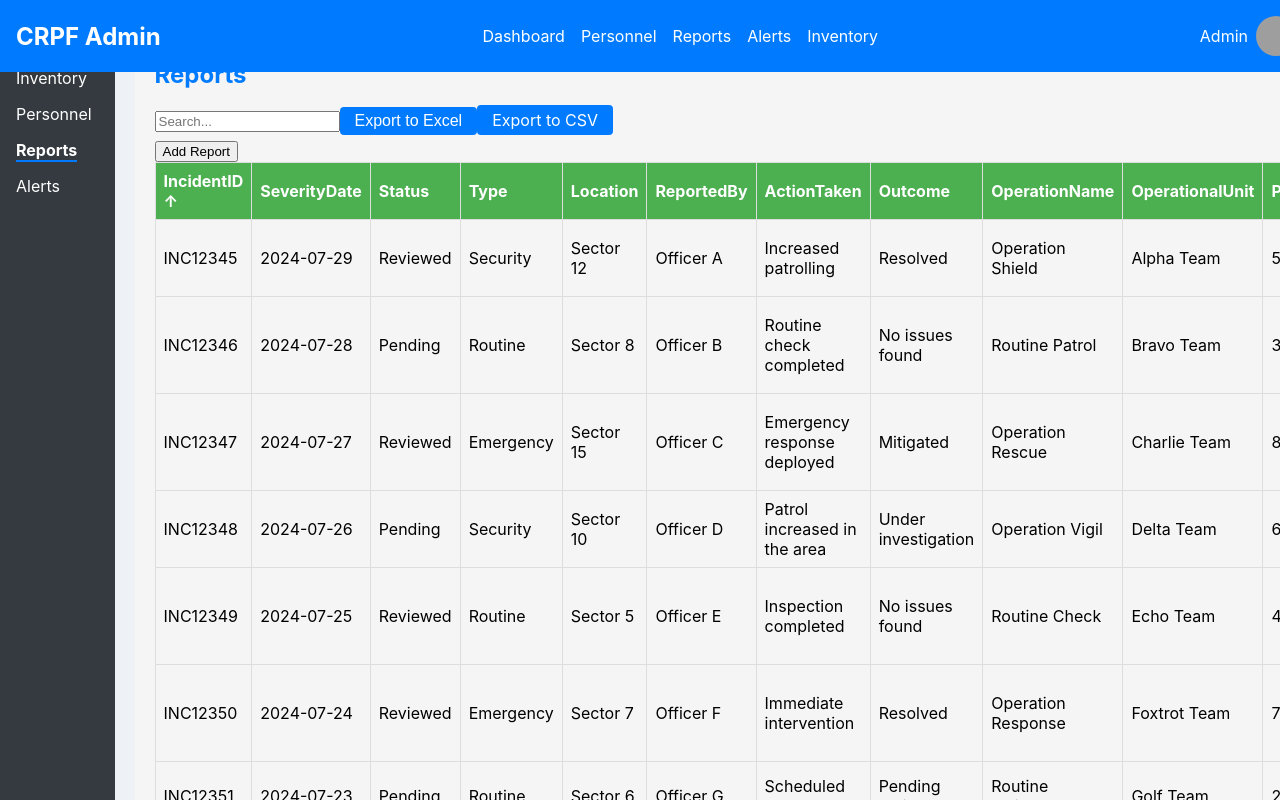
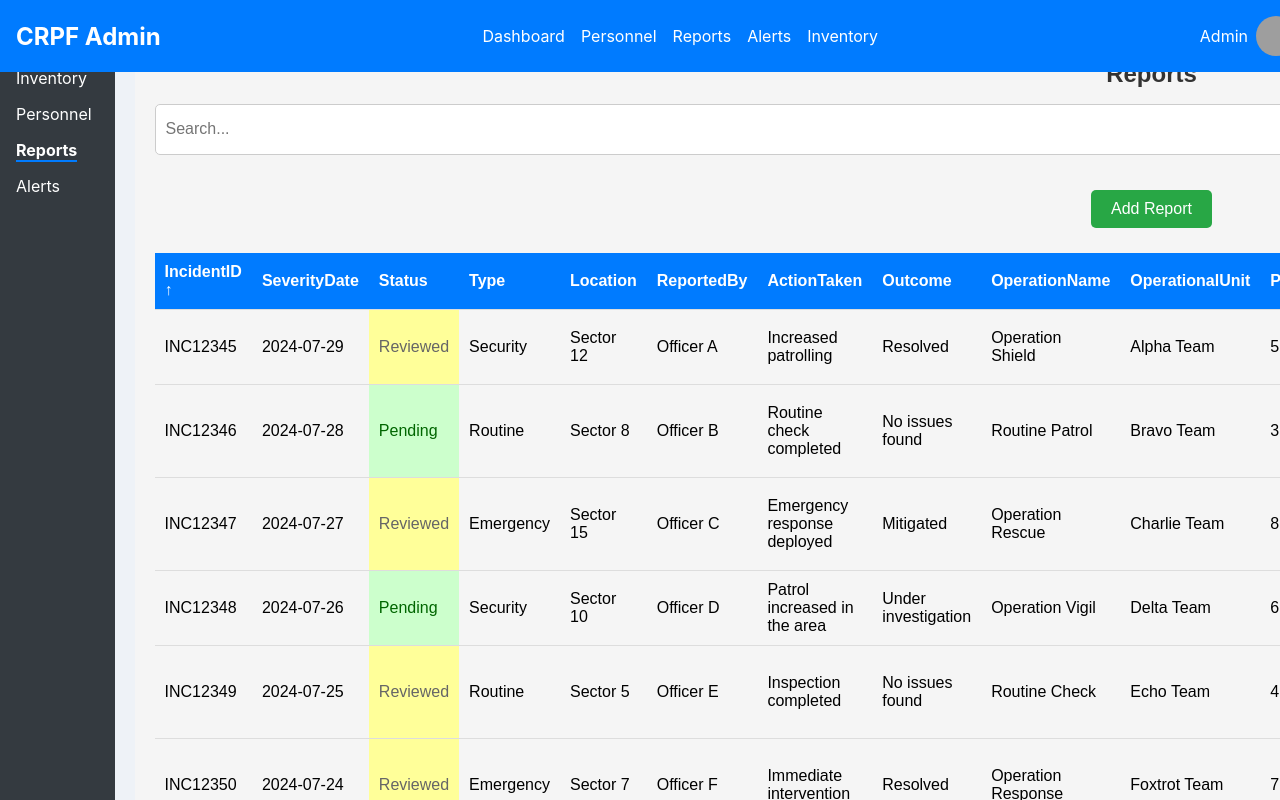
Before and after one commit to sarthakkarora/CRPF-PORTAL, a React (Create React App) app: page /reports in a window 1280 px wide. Shown: the top 800 px of the page. Built offline with nearby package versions, Linux system fonts and the light colour scheme; grey boxes are pictures that could not be loaded.

Commit message:
Reports.css

```diff
--- a/src/components/Reports.css
+++ b/src/components/Reports.css
@@ -1,82 +1,251 @@
 .reports-container {
+  font-family: Arial, sans-serif;
   padding: 20px;
   background-color: #f5f5f5;
 }
 
-.reports-header {
-  display: flex;
-  flex-direction: column;
-  gap: 20px;
+h2 {
+  text-align: center;
+  color: #333;
 }
 
-.reports-buttons {
+.search-export-container {
   display: flex;
-  gap: 10px;
+  justify-content: space-between;
   margin-bottom: 20px;
 }
 
-.btn {
+.search-bar {
+  padding: 10px;
+  font-size: 16px;
+  border: 1px solid #ccc;
+  border-radius: 5px;
+  width: 300px;
+}
+
+.export-button {
   padding: 10px 20px;
+  font-size: 16px;
+  color: #fff;
+  background-color: #007bff;
   border: none;
   border-radius: 5px;
   cursor: pointer;
+  margin-left: 10px;
+}
+
+.export-button:hover {
+  background-color: #0056b3;
+}
+
+.add-edit-container {
+  margin-bottom: 20px;
+  text-align: center;
+}
+
+.add-button, .save-button, .cancel-button {
+  padding: 10px 20px;
+  font-size: 16px;
+  color: #fff;
+  border: none;
+  border-radius: 5px;
+  cursor: pointer;
+  margin: 5px;
+}
+
+.add-button {
+  background-color: #28a745;
+}
+
+.add-button:hover {
+  background-color: #218838;
+}
+
+.save-button {
+  background-color: #007bff;
+}
+
+.save-button:hover {
+  background-color: #0056b3;
+}
+
+.cancel-button {
+  background-color: #dc3545;
+}
+
+.cancel-button:hover {
+  background-color: #c82333;
+}
+
+.form-container {
+  background-color: #fff;
+  border: 1px solid #ddd;
+  border-radius: 5px;
+  padding: 20px;
+  overflow: visible;
+  max-width: 600px;
+  margin: 0 auto;
+  box-shadow: 0 0 10px rgba(0, 0, 0, 0.1);
+}
+
+input[type="text"],
+input[type="date"],
+input[type="time"],
+textarea {
+  width: calc(100% - 20px);
+  padding: 10px;
+  margin-bottom: 10px;
+  border: 1px solid #ccc;
+  border-radius: 5px;
+}
+
+textarea {
+  resize: vertical;
+  height: 100px;
+}
+
+input[type="number"] {
+  width: 100%;
+}
+
+input[type="file"] {
+  border: none;
+}
+
+table {
+  width: 100%;
+  border-collapse: collapse;
+  margin-top: 20px;
+}
+
+th, td {
+  padding: 10px;
+  text-align: left;
+  border-bottom: 1px solid #ddd;
+}
+
+th {
+  background-color: #007bff;
   color: #fff;
 }
 
-.btn.add {
-  background-color: #4CAF50; /* Green */
+th.sortable:hover {
+  cursor: pointer;
 }
 
-.btn.modify {
-  background-color: #FFC107; /* Amber */
+td.security-type-high {
+  background-color: #ffcccc;
+  color: #d8000c;
 }
 
-.btn.remove {
-  background-color: #F44336; /* Red */
+td.security-type-medium {
+  background-color: #fff4cc;
+  color: #ff9900;
 }
 
-.form-container {
-  display: flex;
-  flex-direction: column;
-  gap: 10px;
-  margin-bottom: 20px;
+td.security-type-low {
+  background-color: #ccffcc;
+  color: #009900;
 }
 
-.reports-table {
-  width: 100%;
-  border-collapse: collapse;
+td.status-reviewed {
+  background-color: #ffff99;
+  color: #666;
 }
 
-.reports-table th, .reports-table td {
-  border: 1px solid #ddd;
-  padding: 8px;
-  text-align: left;
+td.status-pending {
+  background-color: #ccffcc;
+  color: #006600;
 }
 
-.reports-table th {
-  background-color: #4CAF50;
-  color: white;
+td.outcome-success {
+  background-color: #ccffcc;
+  color: #009900;
 }
 
-.status {
-  text-transform: capitalize;
+td.outcome-failure {
+  background-color: #ffcccc;
+  color: #d8000c;
 }
 
-.status.active {
-  color: #4CAF50;
+td.outcome-pending {
+  background-color: #ffff99;
+  color: #666;
 }
 
-.status.on-leave {
-  color: #FFC107;
+.pagination {
+  display: flex;
+  justify-content: center;
+  margin-top: 20px;
 }
 
-.status.inactive {
-  color: #F44336;
+.pagination button {
+  padding: 10px 15px;
+  margin: 0 5px;
+  border: 1px solid #ccc;
+  border-radius: 5px;
+  background-color: #fff;
+  cursor: pointer;
 }
 
-@media (max-width: 768px) {
-  .reports-table th, .reports-table td {
-    font-size: 14px;
-    padding: 6px;
-  }
+.pagination button.active {
+  background-color: #007bff;
+  color: #fff;
 }
+
+.pagination button:hover {
+  background-color: #f0f0f0;
+}
+
+.modal {
+  position: fixed;
+  top: 0;
+  left: 0;
+  right: 0;
+  bottom: 0;
+  background: rgba(0, 0, 0, 0.5);
+  display: flex;
+  justify-content: center;
+  align-items: center;
+}
+
+.modal-content {
+  background: #fff;
+  padding: 20px;
+  border-radius: 5px;
+  width: 500px;
+}
+
+.modal-content h3 {
+  margin-top: 0;
+}
+
+.modal-close {
+  top: 10px;
+  right: 10px;
+  cursor: pointer;
+  font-size: 18px;
+}
+
+.modal-close:hover {
+  color: #dc3545;
+}
+
+.status.pending {
+  background-color: #ccffcc;
+  color: #006600;
+}
+
+.status.reviewed {
+  background-color: #ffff99;
+  color: #666;
+}
+
+.view-link {
+  color: #007bff;
+  text-decoration: none;
+}
+
+.view-link:hover {
+  text-decoration: underline;
+}
```
